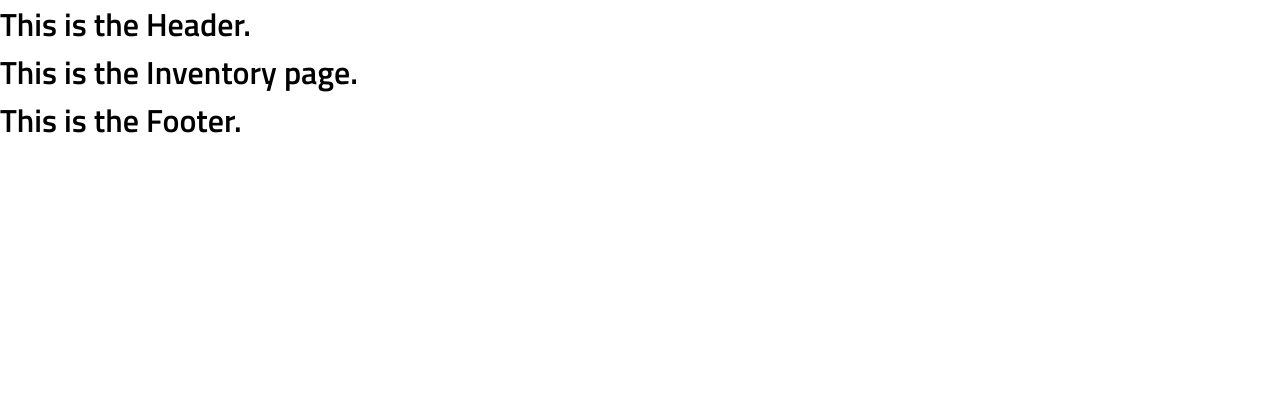
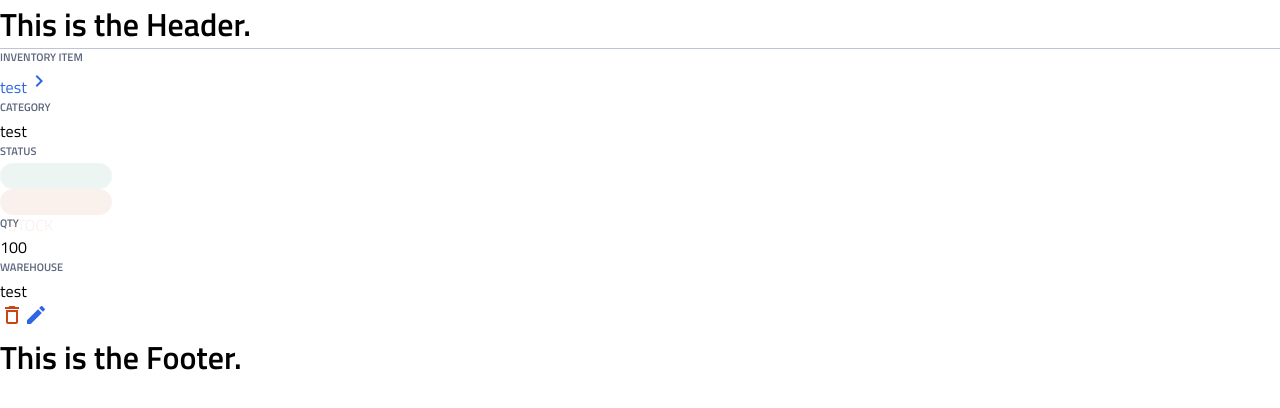
Before and after one commit to NasKhanaz/instock, a React (Create React App) app: page /inventory in a window 1280 px wide. Shown: the top 408 px of the page. Built offline with nearby package versions, Linux system fonts and the light colour scheme.

Commit message:
added initial styling for inventory list card

```diff
--- a/src/components/InventoryList/InventoryListCard.js
+++ b/src/components/InventoryListCard/InventoryListCard.js
@@ -4,45 +4,67 @@ import axios from "axios";
 import "./InventoryListCard.scss";
 import deleteIcon from "../../assets/Icons/delete_outline-24px.svg";
 import editIcon from "../../assets/Icons/edit-24px.svg";
+import chevronIcon from "../../assets/Icons/chevron_right-24px.svg";
 
 function InventoryListCard() {
-  const [inventoryDetails, setinventoryDetails] = useState(null);
-  const { inventoryId } = useParams();
+//   const [inventoryDetails, setInventoryDetails] = useState(null);
+//   const { inventoryId } = useParams();
 
+//   useEffect(() => {
+//     axios
+//        .get(`http://localhost:8080/inventory/${inventoryId}`)
+//        .then((response) => {
+//          if (response.status === 200) {
+//             setInventoryDetails(response.data);
+//          }
+//          })
+//         .catch((error) => {
+//             return <h2>{error.message}</h2>;
+//         });
+//   }, [inventoryId]);
+
+//   if (!inventoryDetails) {
+//     return <h2>Loading...</h2>
+//   }
 
   return (
 
     <main>
         <div className="inventory__category-selector--wider"></div>
-        <div className="inventory__divider"></div>
-        <div className="inventory__list">
+        {/* <div className="inventory__divider"></div> */}
+        <div className="inventory__listcard">
             <div className="inventory__left-box">
                 <div className="inventory__item-container">
                     <h2 className="inventory__item">INVENTORY ITEM</h2>
-                    <div className="inventory__text-link">
-                        <div className="inventory__text-link--mobile">{}</div>
-                        <div className="inventory__text">{}</div>
-                        <img className="inventory__img-chevron"/>
+                    <div className="inventory__item-link">
+                        <div className="inventory__text-link--mobile">{"test"}</div>
+                        <div className="inventory__text-link">{"test"}</div>
+                        <img
+                        className="inventory__img-chevron"
+                        src={chevronIcon}
+                        alt="chevron icon"
+                        />
                     </div>
                 </div>
                 <div className="inventory__category-container">
                     <h2 className="inventory__category">CATEGORY</h2>
-                    <p className="inventory__category-render">{}</p>
+                    <p className="inventory__category-render">{"test"}</p>
                 </div>
             </div>
             <div className="inventory__middle-box">
                 <div className="inventory__status-container">
                     <h2 className="inventory__status">STATUS</h2>
-                    <div className="inventory__status-tag--mobile"></div>
-                    <div className="inventory__status-tag"></div>
+                    {/* <div className="inventory__status-tag--mobile"></div> */}
+                    <div className="inventory__status-tag">IN STOCK</div>
+                    <div className="inventory__status-tag--out">OUT OF STOCK</div>
                 </div>
                  <div className="inventory__qty-container">
                     <h2 className="inventory__qty">QTY</h2>
-                    <p className="inventory__qty-count">{}</p>
+                    <p className="inventory__qty-count">{"100"}</p>
                 </div>
                 <div className="inventory__warehouse-container">
                     <h2 className="inventory__warehouse">WAREHOUSE</h2>
-                    <p className="inventory__warehouse-render">{}</p>
+                    <p className="inventory__warehouse-render">{"test"}</p>
                 </div>
             </div>
             <div className="inventory__right-box">
@@ -58,9 +80,7 @@ function InventoryListCard() {
                 />
             </div>
         </div>
-
     </main>
-
   );
 }
 
--- /dev/null
+++ b/src/components/InventoryListCard/InventoryListCard.scss
@@ -0,0 +1,104 @@
+@use "../../styles/partials/global" as *;
+@use "../../styles/partials/variables" as *;
+@use "../../styles/partials/mixins" as *;
+
+
+.inventory {
+
+    &__category-selector-wider {
+
+}
+
+    // &__divider {
+
+    // }
+
+    &__listcard{
+        border-top: 1px solid $secondary-color-Cloud;
+    }
+
+    &__left-box {
+
+    }
+
+    &__item-container {
+
+    }
+
+    &__item {
+        @include textStyle($secondary-color-Slate, 0.6875rem, 1rem, 600);
+        margin-bottom: 0.25rem;
+    }
+
+    &__text-link--mobile {
+        color: $primary-color-Instock-Indigo;
+
+        @include tablet {
+            display: none;
+        }
+    }
+
+    &__text-link {
+        display: none;
+
+        @include tablet {
+            color: $primary-color-Instock-Indigo;
+            display: contents;
+        }
+    }
+
+    &__category {
+        @include textStyle($secondary-color-Slate, 0.6875rem, 1rem, 600);
+        margin-bottom: 0.25rem;
+    }
+
+    &__catgory-render {
+        @include textStyle($primary-color-Instock-Black, 0.875rem, 1.375rem, 400);
+    }
+
+    &__status {
+         @include textStyle($secondary-color-Slate, 0.6875rem, 1rem, 600);
+        margin-bottom: 0.25rem;
+    }
+
+    &__status-tag {
+        color: $supporting-color-Green;
+        background-color: $supporting-color-Green;
+        padding-left: 0.5rem;
+        padding-right: 0.5rem;
+        width: 7rem;
+        height: 1.5rem;
+        opacity: 7%;
+        border-radius: 1.25rem;
+
+        @include tablet {
+            height: 1.625rem;
+        }
+    }
+
+    &__status-tag--out {
+        color: $supporting-color-Red;
+        background-color: $supporting-color-Red;
+        padding-left: 0.5rem;
+        padding-right: 0.5rem;
+        width: 7rem;
+        height: 1.5rem;
+        opacity: 7%;
+        border-radius: 1.25rem;
+
+        @include tablet {
+            height: 1.625rem;
+        }
+    }
+
+    &__qty {
+        @include textStyle($secondary-color-Slate, 0.6875rem, 1rem, 600);
+        margin-bottom: 0.25rem;
+    }
+
+    &__warehouse {
+        @include textStyle($secondary-color-Slate, 0.6875rem, 1rem, 600);
+        margin-bottom: 0.25rem;
+    }
+
+}
--- a/src/pages/Inventory/Inventory.js
+++ b/src/pages/Inventory/Inventory.js
@@ -1,7 +1,11 @@
+import InventoryListCard from "../../components/InventoryListCard/InventoryListCard";
 import "./Inventory.scss";
 
 function Inventory() {
-  return <h1>This is the Inventory page.</h1>;
+
+  return (
+      <InventoryListCard/>
+  )
 }
 
 export default Inventory;
```
Also changed, not shown: src/components/InventoryList/InventoryListCard.scss (deleted).
